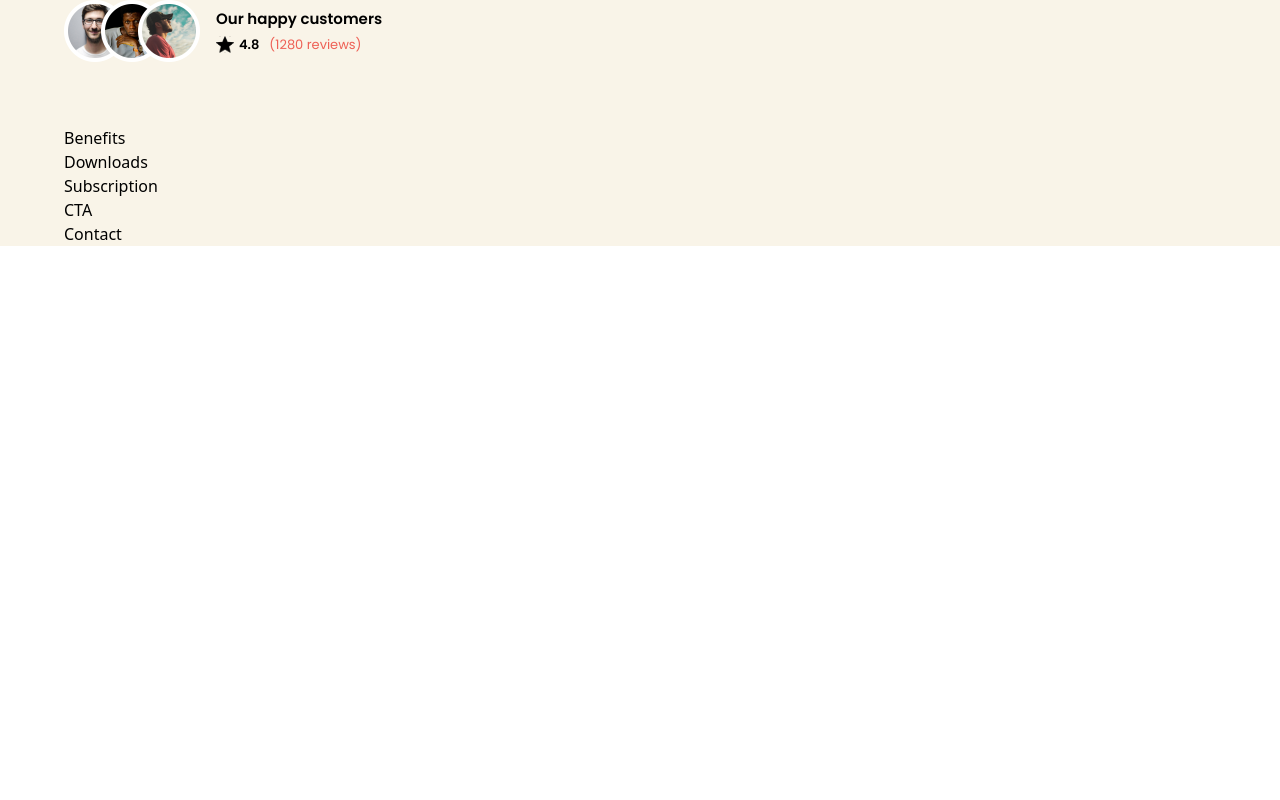
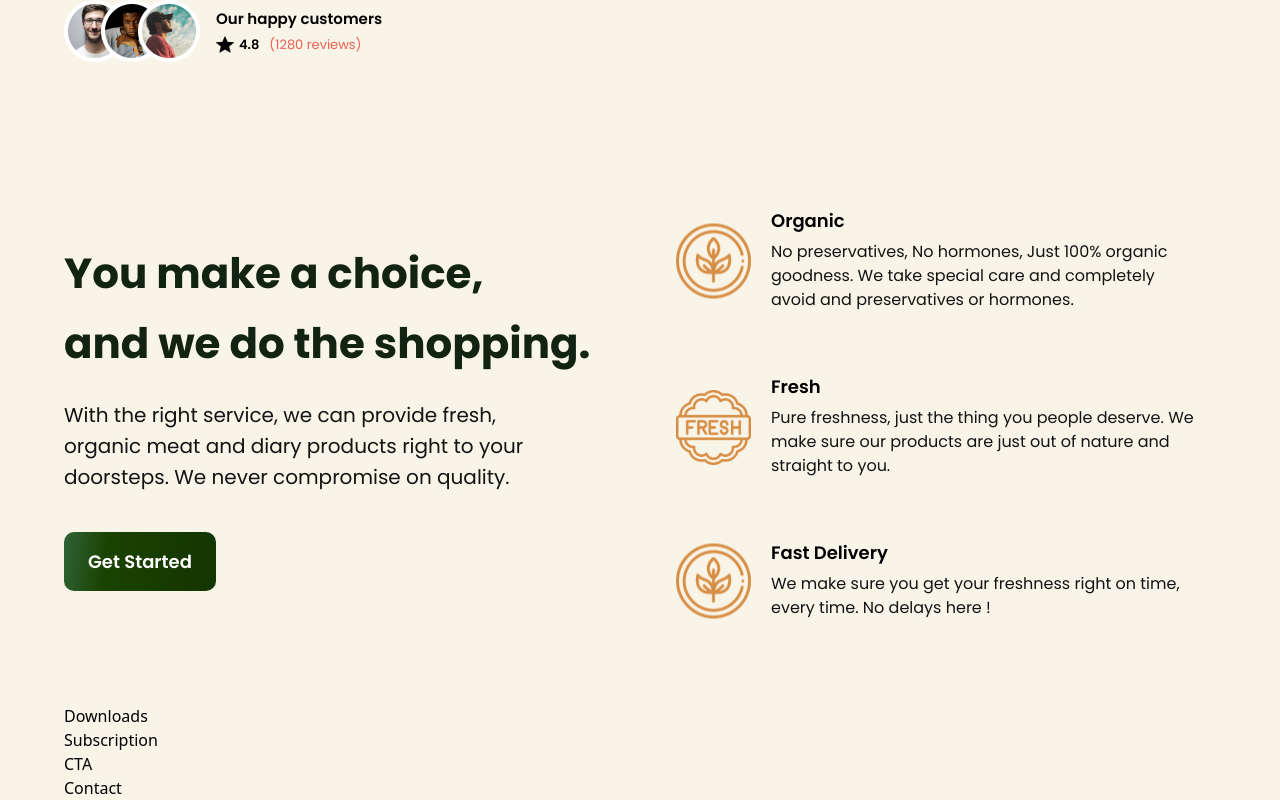
Before and after one commit to mrpranavr/Freshify_website, a React (Vite) app: page / in a window 1280 px wide. Shown: the part 860-1660 px from the top of the page. Before the commit the page ends 1106 px from the top, so only its background shows below. Built offline with nearby package versions, Linux system fonts and the light colour scheme.

Commit message:
benefits section added

```diff
--- a/src/components/Benefits.jsx
+++ b/src/components/Benefits.jsx
@@ -1,9 +1,46 @@
-import React from 'react'
+import React from "react";
+import { benefits } from "../constants";
+import Button from "./Button";
+import styles, { layout } from "../style";
 
-const Benefits = () => {
+
+const BenefitCard = ({icon, title, content, index}) => {
   return (
-    <div>Benefits</div>
+    <div className={`flex ss:min-w-[526px] max-w-[700px] items-center flex-row p-4 rounded-[20px] ${index !== benefits.length - 1 ? 'mb-6' : 'mb-0'}`}>
+      {/* <div className={`w-[75px] h-[75px] rounded-full ${styles.flexCenter}`}> */}
+        <img src={icon} alt='icon' className="object-contain" />
+      {/* </div> */}
+      <div className='flex-flex-col flex-1 ml-5'>
+        <h4 className="font-poppins font-semibold text-[18px] leading-[30px] mb-1 ">{title}</h4>
+        <p className="font-poppins text-textBlack font-normal ss:text-[16px] text-[15px] leading-[24px] mb-1">{content}</p>
+      </div>
+    </div>
   )
 }
 
-export default Benefits
+const Benefits = () => {
+    return (
+        <section id="about" className={layout.section}>
+            <div className={layout.sectionInfo}>
+                <h1 className={styles.heading2}>
+                    You make a choice, <br className="sm:block hidden" />
+                    and we do the shopping.
+                </h1>
+                <p className={`${styles.paragraph} max-w-[470px] mt-[20px]`}>
+                    With the right service, we can provide fresh, organic meat
+                    and diary products right to your doorsteps. We never
+                    compromise on quality.
+                </p>
+                <Button styles='mt-10' />
+            </div>
+
+            <div className={`flex-1 flex ${styles.flexCenter} md:ml-10 ml-0 md:mt-0 mt-10 relative flex-col`}>
+              {benefits.map((benefit, index) => (
+                <BenefitCard key={benefit.id} {...benefit} index={index} />
+              ))}
+            </div>
+        </section>
+    );
+};
+
+export default Benefits;
--- a/src/components/Button.jsx
+++ b/src/components/Button.jsx
@@ -2,7 +2,7 @@ import React from 'react'
 
 const Button = ({styles}) => {
   return (
-    <button type='button' className={`button-gradient py-4 px-6 font-poppins rounded-[10px] font-medium text-[18px] text-white outline-none ${styles}`} >
+    <button type='button' className={`button-gradient py-4 px-6 font-poppins rounded-[10px] font-semibold text-[18px] text-white outline-none ${styles}`} >
       Get Started
     </button>
   )
--- a/src/components/Hero.jsx
+++ b/src/components/Hero.jsx
@@ -7,8 +7,8 @@ const Hero = () => {
   return (
     <section id='home' className={`flex lg:flex-row flex-col ${styles.paddingY}`} >
 
-      <div className={`xl:flex-[1.25] flex-1 ${styles.flexStart} flex-col xl:px-0 sm:px-16 px-6`}>
-        <h1 className='font-poppins font-bold ss:text-[72px] xs:text-[55px] text-[42px]' >
+      <div className={`xl:flex-[1.25] flex-1 ${styles.flexStart} flex-col xl:px-0 sm:pl-16 sm:pr-0 px-6 `}>
+        <h1 className='font-poppins font-bold ss:text-[72px] xs:text-[55px] text-[42px] ' >
           Never compromise <br className='sm:block hidden' />
           on freshness.<br/>{" "}
           <span className='text-gradient__green' >Go </span>
--- a/src/constants/index.js
+++ b/src/constants/index.js
@@ -1,3 +1,5 @@
+import { fresh, organic  } from "../assets"
+
 
 export const navLinks = [
     {
@@ -17,3 +19,24 @@ export const navLinks = [
         title: 'Contact Us'
     },
 ]
+
+export const benefits = [
+    {
+        id: "benefit-1",
+        icon: organic,
+        title: "Organic",
+        content: "No preservatives, No hormones, Just 100% organic goodness. We take special care and completely avoid and preservatives or hormones."
+    },
+    {
+        id: "benefit-2",
+        icon: fresh,
+        title: "Fresh",
+        content: "Pure freshness, just the thing you people deserve. We make sure our products are just out of nature and straight to you."
+    },
+    {
+        id: "benefit-3",
+        icon: organic,
+        title: "Fast Delivery",
+        content: "We make sure you get your freshness right on time, every time. No delays here !"
+    },
+]
--- a/src/style.js
+++ b/src/style.js
@@ -1,7 +1,7 @@
 const styles = {
     boxWidth: "xl:max-w-[1280px] w-full",
 
-    heading2: "font-poppins font-semibold xs:text-[42px] text-[40px] text-darkGreen xs:leading-[76.8px] leading-[66.8px] w-full",
+    heading2: "font-poppins font-bold xs:text-[42px] text-[40px] text-darkGreen xs:leading-[70.8px] leading-[63.8px] w-full",
     paragraph: "font-poppins font-normal text-textBlack text-[20px] leading-[30.8px]",
 
     flexCenter: "flex justify-center items-center",
@@ -20,7 +20,7 @@ const styles = {
     sectionReverse: `flex md:flex-row flex-col-reverse ${styles.paddingY}`,
 
     sectionImgReverse: `flex-1 flex ${styles.flexCenter} md:mr-10 mr-0 md:mt-0 mt-10 relative`,
-    sectionImg: `flex-1 flex ${styles.flexCenter} md:ml-10 ml-0 md:mt-0 mt-10 relative`,
+    sectionImg: `flex-1 flex ${styles.flexStart} md:ml-10 ml-0 md:mt-0 mt-10 relative`,
 
     sectionInfo: `flex-1 ${styles.flexStart} flex-col`,
   };
```
